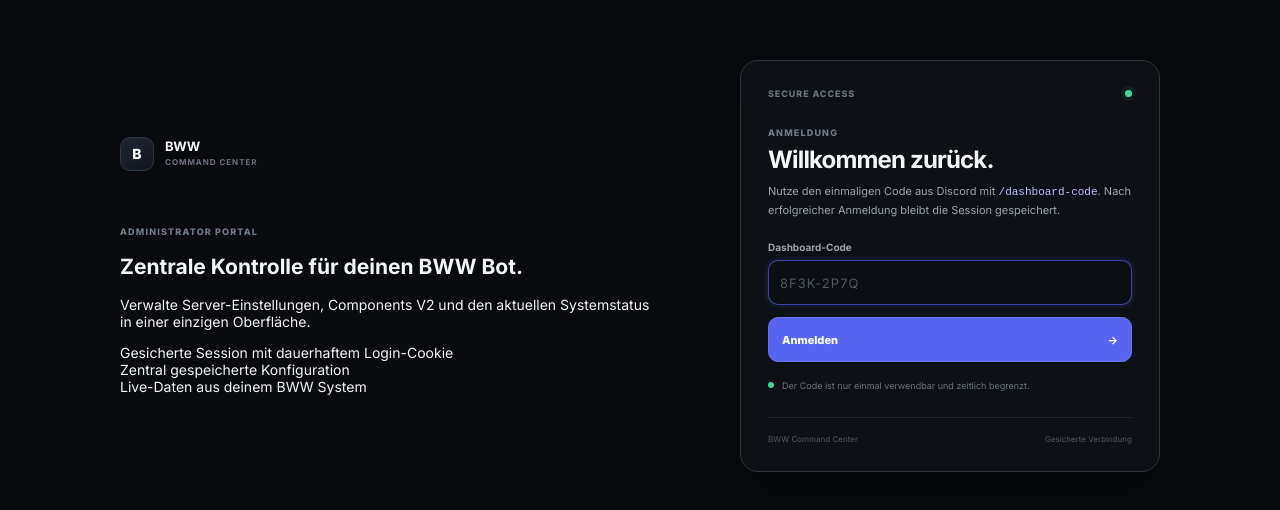
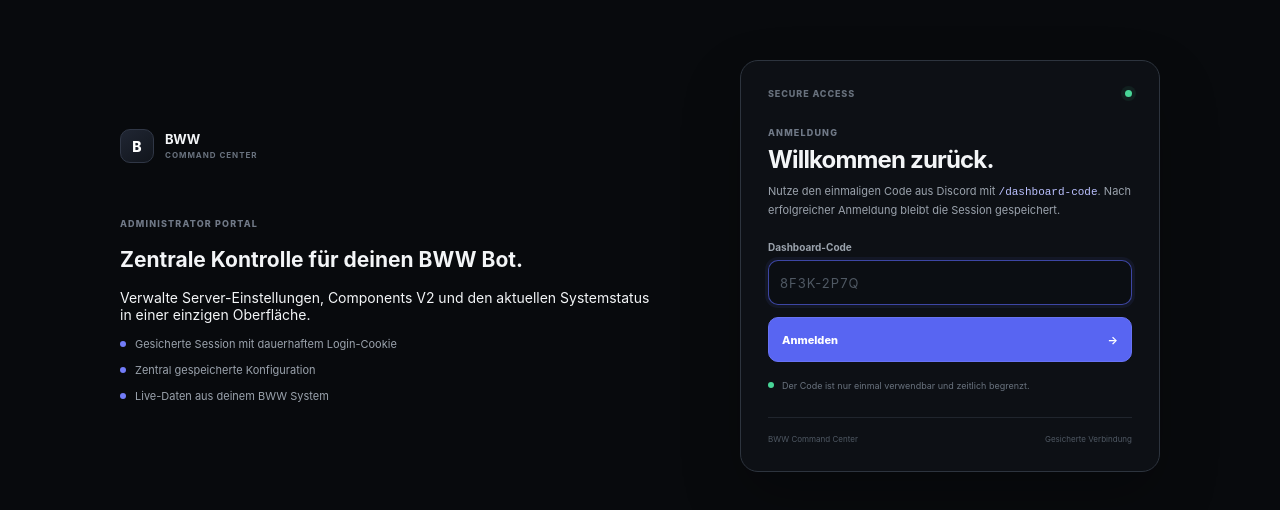
Before and after one commit to teamluan/BWW, a Next.js app in the folder website/: page / in a window 1280 px wide. Shown: the part 134-644 px from the top of the page. Built offline with nearby package versions, Linux system fonts and the light colour scheme; no server answers.

Commit message:
style(dashboard): remove remote font dependency

```diff
--- a/website/app/globals.css
+++ b/website/app/globals.css
@@ -1,5 +1,3 @@
-@import url('https://fonts.googleapis.com/css2?family=Inter:wght@400;500;600;700;800&display=swap');
-
 :root {
   --bg: #080a0d;
   --panel: #0f1217;
@@ -629,3 +627,6 @@ input[readonly] { color: var(--subtle); }
 @media (max-width: 410px) {
   .metric-grid { grid-template-columns: 1fr; }
 }
+
+.auth-feature-row { display: flex; align-items: center; gap: 9px; margin-top: 12px; color: var(--muted); font-size: 11px; }
+.auth-feature-dot { width: 6px; height: 6px; flex: 0 0 6px; border-radius: 50%; background: #727cf8; }
```
